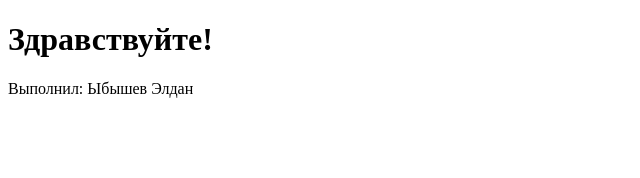
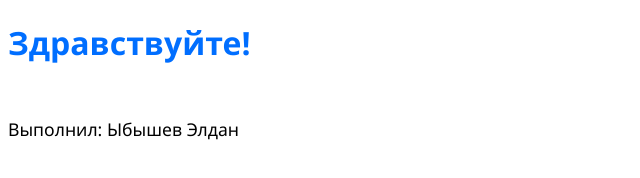
Before and after one commit to odd1sout-lab/git-aci-practice-eldan, a plain HTML site: page index.html in a window 1280 px wide. Shown: the whole page, without its empty margins (0-640 px from the left). Drawn offline with Linux system fonts and the light colour scheme.

Commit message:
Edited html file

```diff
--- a/index.html
+++ b/index.html
@@ -7,7 +7,30 @@
 </head>
 <body>
     <h1>Здравствуйте!</h1>
+    <br>
     <p>Выполнил: Ыбышев Элдан</p>
+    <style>
+        body {
+            font-family: 'Segoe UI', Tahoma, Geneva, Verdana, sans-serif;
+            background-color: #ffffff;
+            color: #b5b5b5;
+            justify-content: center;
+            align-items: center;
+            min-height: 100vh;
+        }
 
+        h1 {
+            color: #006eff;
+            font-size: 2rem;
+            margin-bottom: 12px;
+            font-weight: 600;
+        }
+
+        p {
+            color: #000000;
+            font-size: 1.1rem;
+            line-height: 1.5;
+        }
+    </style>
 </body>
 </html>
```
